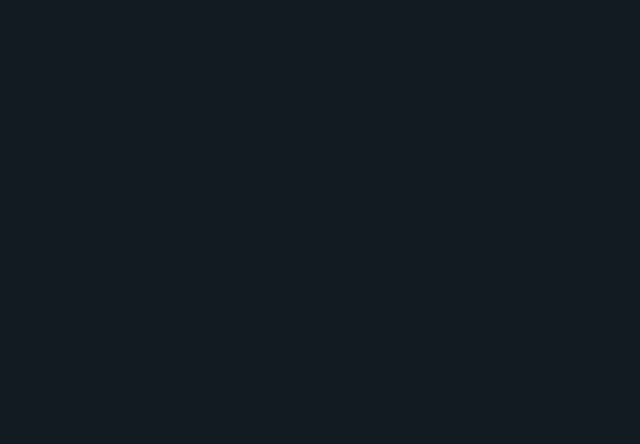
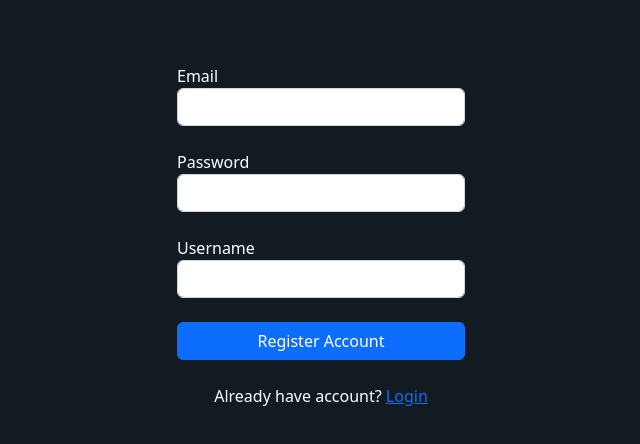
Before and after one commit to Earpz1/WhatsApp-FE, a React (Create React App) app: page /register in a window 1280 px wide. Before the commit this address had no page. Shown: the top 444 px of the page, without its empty margins (319-959 px from the left). Built offline with nearby package versions, Linux system fonts and the light colour scheme.

Commit message:
registration form

```diff
--- a/src/App.js
+++ b/src/App.js
@@ -6,6 +6,7 @@ import { Container } from 'react-bootstrap'
 import { BrowserRouter as Router, Routes, Route } from 'react-router-dom'
 import Home from './components/Home'
 import Login from './components/Login'
+import Register from './components/Register'
 
 function App() {
   return (
@@ -13,6 +14,7 @@ function App() {
       <Routes>
         <Route path="/" element={<Home />} />
         <Route path="login" element={<Login />} />
+        <Route path="register" element={<Register />} />
       </Routes>
     </Router>
   )
--- a/src/components/Home.jsx
+++ b/src/components/Home.jsx
@@ -5,6 +5,12 @@ import { useNavigate } from 'react-router-dom'
 
 const Home = () => {
   const navigate = useNavigate()
+
+  useEffect(() => {
+    if (!localStorage.getItem('accessToken')) {
+      navigate('/login')
+    }
+  }, [])
 
   return (
     <>
--- /dev/null
+++ b/src/components/Register.jsx
@@ -0,0 +1,31 @@
+import React from 'react'
+import { Button } from 'react-bootstrap'
+import {
+  MDBContainer,
+  MDBInput,
+  MDBCheckbox,
+  MDBBtn,
+  MDBIcon,
+} from 'mdb-react-ui-kit'
+import { useNavigate } from 'react-router-dom'
+
+const Register = () => {
+  return (
+    <MDBContainer className="p-3 my-5 d-flex flex-column w-25">
+      Email
+      <MDBInput wrapperClass="mb-4" type="email" />
+      Password
+      <MDBInput wrapperClass="mb-4" type="password" />
+      Username
+      <MDBInput wrapperClass="mb-4" type="password" />
+      <Button className="mb-4">Register Account</Button>
+      <div className="text-center">
+        <p>
+          Already have account? <a href="#!">Login</a>
+        </p>
+      </div>
+    </MDBContainer>
+  )
+}
+
+export default Register
--- a/src/components/SideBar.jsx
+++ b/src/components/SideBar.jsx
@@ -1,5 +1,4 @@
 import { Container } from 'react-bootstrap'
-import { GrGroup } from 'react-icons/gr'
 import { GiCircle } from 'react-icons/gi'
 import { HiOutlineUserGroup } from 'react-icons/hi'
 import { BsFillChatLeftTextFill } from 'react-icons/bs'
```
